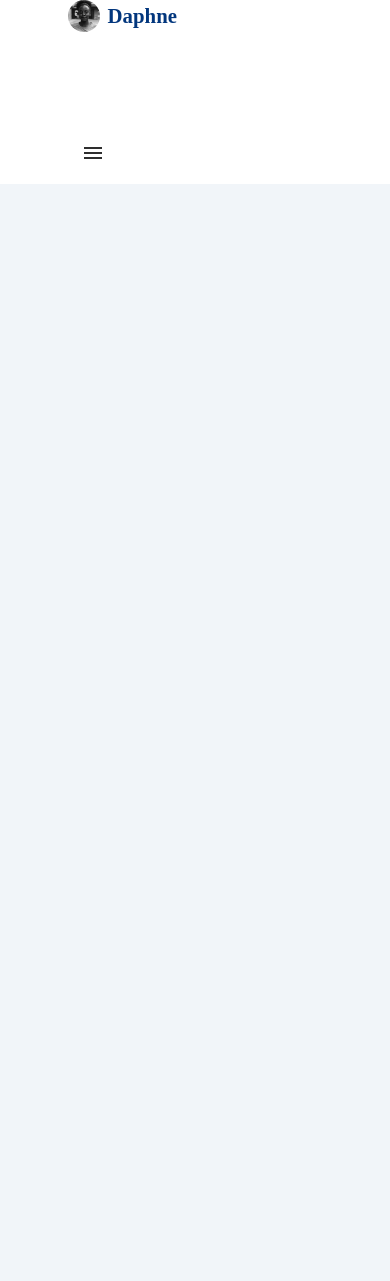
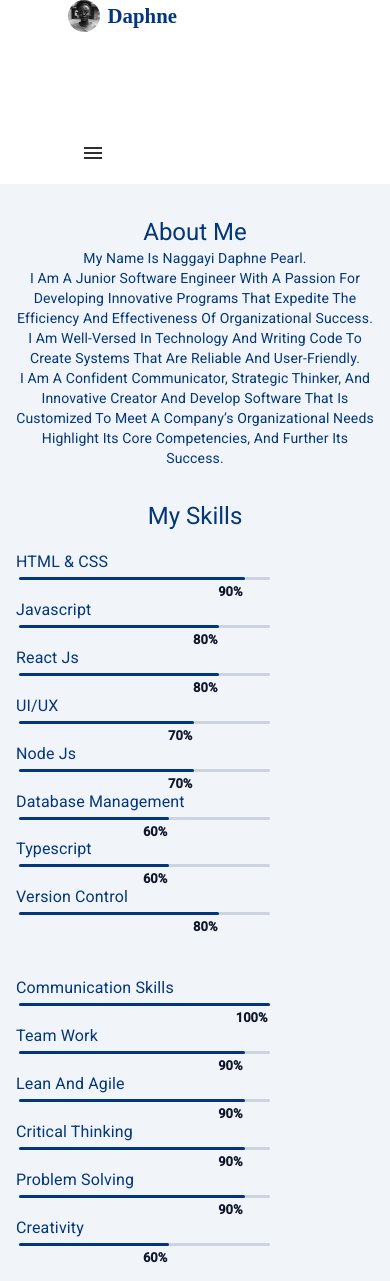
Before and after one commit to Naggayi-Daphne-Pearl/portfolio, a React (Create React App) app: page /about in a window 390 px wide. Before the commit the page ends 844 px from the top, so only its background shows below. Built offline with nearby package versions, Linux system fonts and the light colour scheme.

Commit message:
Add Features and Make About Page Responsive

```diff
--- a/src/Pages/About.js
+++ b/src/Pages/About.js
@@ -1,19 +1,93 @@
 import React from 'react';
-import { Container, Box, Grid } from '@mui/material';
+import { Container, Box, Grid, Typography, LinearProgress } from '@mui/material';
+import { deepOrange, deepPurple } from '@mui/material/colors';
+import ProgressBar from './ProgressBar'
 
 const About = () => {
+  const technicalData = [
+    { text: 'HTML & CSS',  completed: 90,},
+    { text: 'Javascript',  completed: 80 },
+    { text: 'React js ',  completed: 80 },
+    { text: 'UI/UX',  completed: 70 },
+    { text: 'Node js ',  completed: 70 },
+    { text: 'Database Management' ,  completed: 60},
+    { text: 'Typescript',  completed: 60 },
+    { text: 'Version Control',  completed: 80 },
+  ]
+
+  const professSkills = [
+    { text: 'Communication Skills', completed: 100,},
+    { text: 'Team Work', completed: 90, },
+    { text: 'Lean and Agile', completed: 90,},
+    { text: 'Critical Thinking' , completed: 90,},
+    { text: 'Problem Solving', completed: 90, },
+    { text: 'Creativity', completed: 60, },
+
+
+  ]
   return (
-    <Container maxWidth="70%" sx={{ bgcolor: 'var(--white)' }}>
-      <Box>
-        <Grid container spacing={2}>
-          <Grid></Grid>
-          <Grid></Grid>
+    <Container maxWidth="100%" >
+      <Box sx={{
+        bgcolor: 'var(--backgroundColor)',
+        color: 'var(--textColor)',
+        maxWidth: '100%',
+        margin: '1.5rem auto'
+      }}>
+        <Grid sx={{
+          maxWidth: '40em',
+          margin: '2rem auto'
+        }}>
+          <Typography variant='h5' align='center'>About me </Typography>
+          <Typography variant='body2' align='center'>My name is Naggayi Daphne Pearl. <br />  I am a junior software engineer with a passion for developing innovative programs that expedite the efficiency and effectiveness of organizational success. I am well-versed in technology and writing code to create systems that are reliable and user-friendly.
+            <br />I am a confident communicator, strategic thinker, and innovative creator and develop software that is customized to meet a company’s organizational needs highlight its core competencies, and further its success.
+          </Typography>
+        </Grid>
+
+        <Grid sx={{
+          maxWidth: "60em",
+          margin: '2rem auto'
+        }}>
+          <Typography variant='h5' align='center'>My Skills </Typography>
+          <Grid container spacing={5}>
+            <Grid item xs={12} lg={6}>
+              <Box >
+                {technicalData.map((item, index) => (
+                  <div key={index}>
+                    <Typography sx={{
+                      marginTop: '5%'
+                    }}>{item.text}</Typography>
+                    <ProgressBar completed={item.completed} bgcolor="var(--primary-700)"/>
+                  </div>
+                ))}
+              </Box>
+            </Grid>
+            <Grid item xs={12} lg={6}>
+              <Box>
+                {professSkills.map((item, index) => (
+                  <div key={index}>
+                    <Typography sx={{
+                      marginTop: '5%'
+                    }}>{item.text}</Typography>
+                    <ProgressBar completed={item.completed} bgcolor="var(--primary-700)"/>
+                  </div>
+                ))}
+              </Box>
+            </Grid>
+
+          </Grid>
 
         </Grid>
+
+
 
       </Box>
     </Container>
   )
 }
 
+const progressStyle = {
+  color: 'var(--primary-700)',
+
+}
+
 export default About
--- /dev/null
+++ b/src/Pages/ProgressBar.js
@@ -0,0 +1,37 @@
+const ProgressBar = (props) => {
+    const { bgcolor, completed } = props;
+
+    const containerStyles = {
+      height: 3,
+      width: '70%',
+      backgroundColor: "var(--grey-300)",
+      borderRadius: 50,
+      margin: 3
+    }
+
+    const fillerStyles = {
+      height: '100%',
+      width: `${completed}%`,
+      backgroundColor: bgcolor,
+      borderRadius: 'inherit',
+      textAlign: 'right',
+      transition: 'width 1s ease-in-out',
+    }
+
+    const labelStyles = {
+      padding: 2,
+      color: 'var(--textColor)',
+      fontWeight: 'bolder',
+      fontSize:'small'
+    }
+
+    return (
+      <div style={containerStyles}>
+        <div style={fillerStyles}>
+          <span style={labelStyles}>{`${completed}%`}</span>
+        </div>
+      </div>
+    );
+  };
+
+  export default ProgressBar
```
